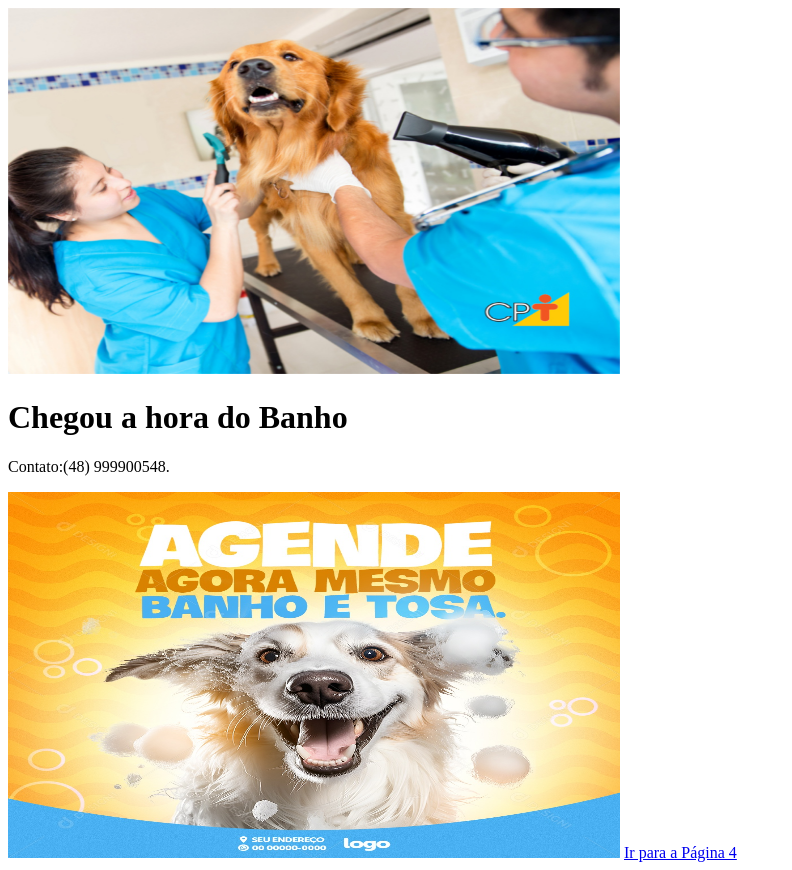
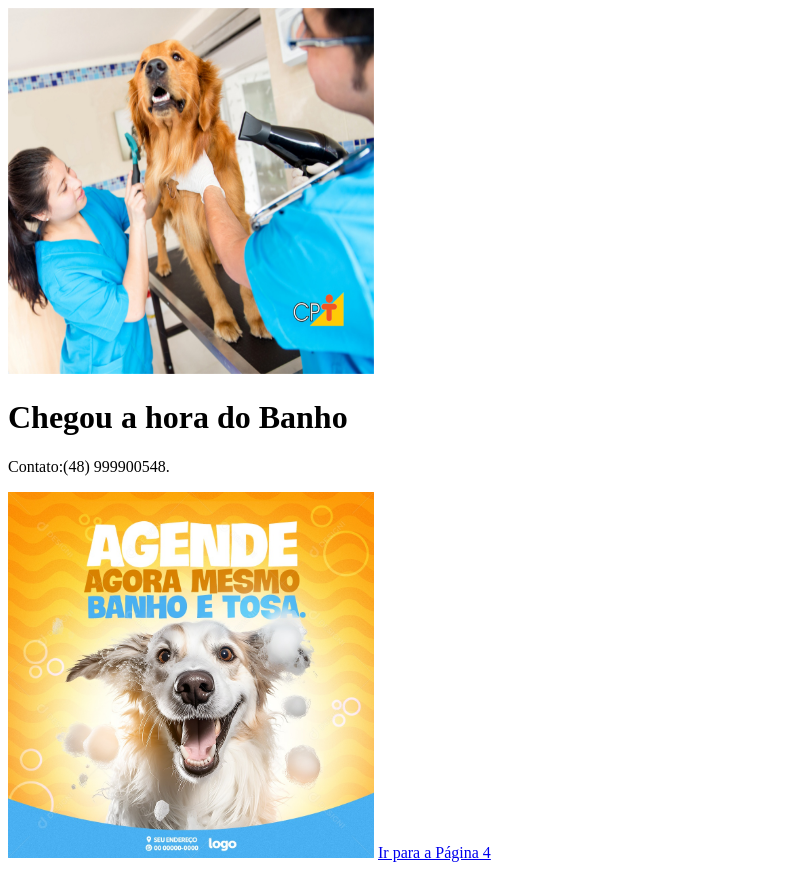
Before and after one commit to Elisangela29/Banho-e-Tosa, a plain HTML site: page index.html in a window 1280 px wide. Shown: the whole page, without its empty margins (0-792 px from the left). Drawn offline with Linux system fonts and the light colour scheme.

Commit message:
Update index.html

```diff
--- a/index.html
+++ b/index.html
@@ -3,12 +3,13 @@
 <head>
     <title>Para todos os Pets</title>
 </head>
-<img src="banho e tosa.jpg" alt="" style="width:612px;height:366px;">
+<img src="banho e tosa.jpg" alt="" style="width:366px;height:366px;">
 <body>
     <h1>Chegou a hora do Banho</h1>
     <p>Contato:(48) 999900548.</p>
 
-    <img src="agenda.jpg" alt="" style="width:612px;height:366px;">
+    <img src="agenda.jpg" alt="" style="width:366px;height:366px;">
+
     <a href="pagina3.html">Ir para a Página 4</a>
 </body>
 </html>
```
